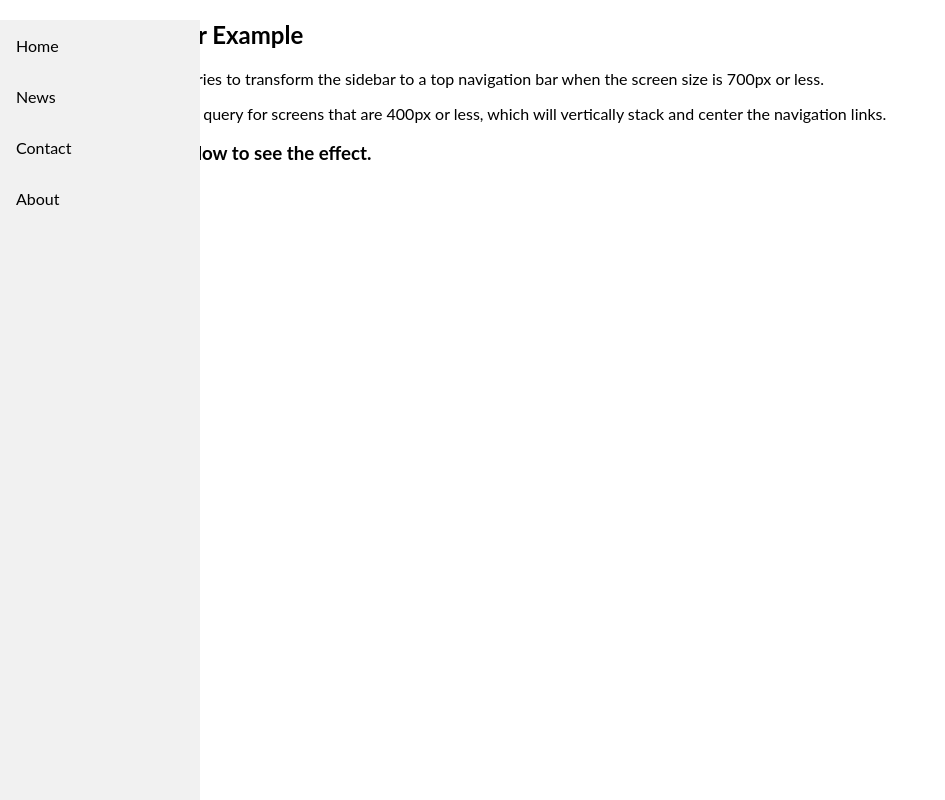
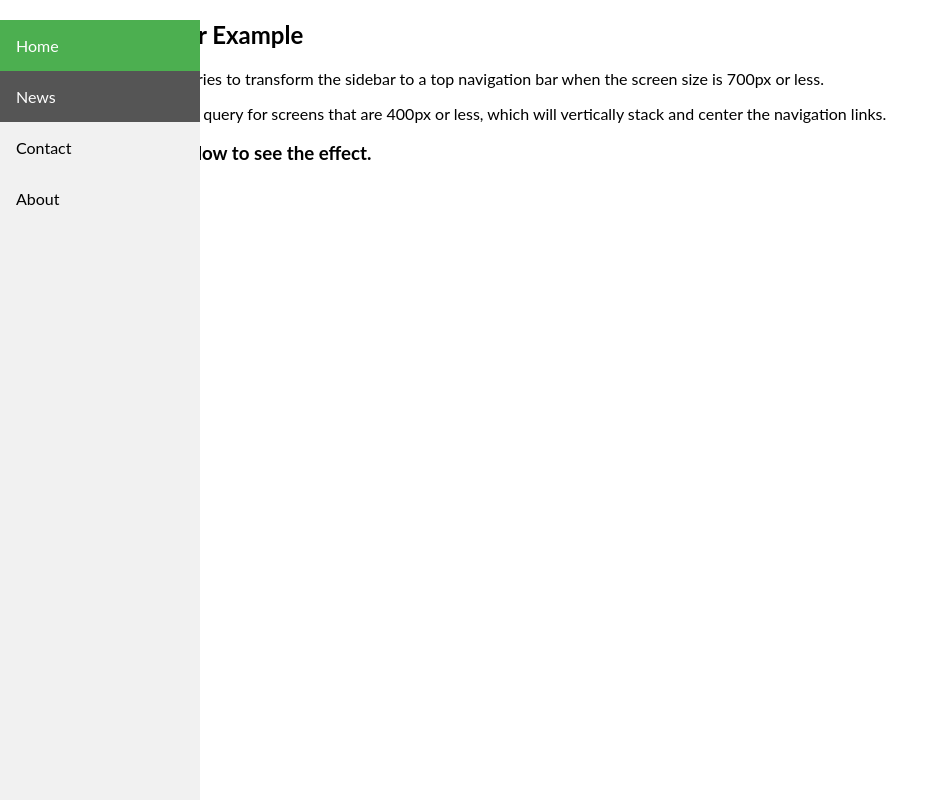
Before and after one commit to j3ffh95/css_sidebar_responsive, a plain HTML site: page index.html in a window 1280 px wide. In both pictures the pointer is over the link "News". Shown: the whole page, without its empty margins (0-945 px from the left). Drawn offline with Linux system fonts and the light colour scheme.

Commit message:
styld the sidebar anker links when hovered

```diff
--- a/style.css
+++ b/style.css
@@ -19,3 +19,13 @@ body {
   padding: 16px;
   text-decoration: none;
 }
+
+.sidebar a.active {
+  background-color: #4caf50;
+  color: white;
+}
+
+.sidebar a:hover:not(.active) {
+  background-color: #555;
+  color: white;
+}
```
